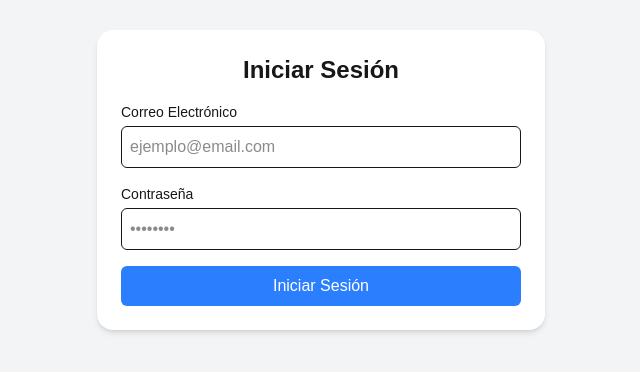
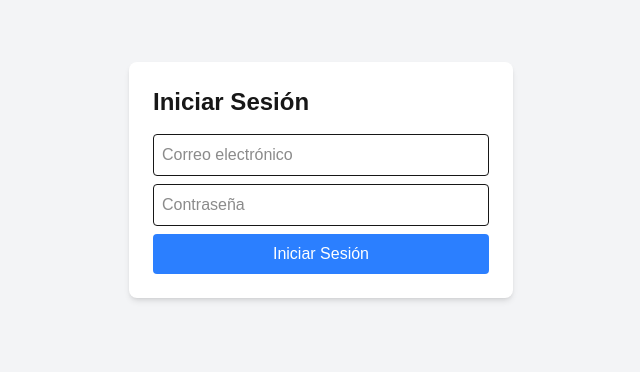
Before and after one commit to udb2025/DPS941proyecto1_CA140174, a Next.js app in the folder proyecto-gestion/: page /login in a window 1280 px wide. Shown: the part 220-592 px from the top of the page, without its empty margins (319-959 px from the left). Built offline with nearby package versions, Linux system fonts and the light colour scheme.

Commit message:
login con firebase

```diff
--- /dev/null
+++ b/proyecto-gestion/src/app/dashboard/page.tsx
@@ -0,0 +1,49 @@
+"use client";
+
+import { useEffect, useState } from "react";
+import { auth } from "@/lib/firebase/firebaseConfig";
+import { useRouter } from "next/navigation";
+import { onAuthStateChanged, User } from "firebase/auth";
+import { logout } from "@/services/authService";
+
+export default function Dashboard() {
+  const [user, setUser] = useState<User | null>(null);
+  const router = useRouter();
+
+  useEffect(() => {
+    const unsubscribe = onAuthStateChanged(auth, (currentUser) => {
+      if (!currentUser) {
+        router.push("/login");
+      } else {
+        console.log("Usuario autenticado:", currentUser);
+        setUser(currentUser);
+      }
+    });
+
+    return () => unsubscribe();
+  }, [router]);
+
+  const handleLogout = async () => {
+    await logout();
+    router.push("/login"); // Redirigir al login después de cerrar sesión
+  };
+
+  return (
+    <div className="p-4">
+      <h1 className="text-2xl font-bold">Dashboard</h1>
+      {user ? (
+        <>
+          <p>Bienvenido, {user.email}</p>
+          <button
+            onClick={handleLogout}
+            className="mt-4 px-4 py-2 bg-red-500 text-white rounded"
+          >
+            Cerrar Sesión
+          </button>
+        </>
+      ) : (
+        <p>Cargando...</p>
+      )}
+    </div>
+  );
+}
--- a/proyecto-gestion/src/app/login/page.tsx
+++ b/proyecto-gestion/src/app/login/page.tsx
@@ -1,48 +1,50 @@
 "use client";
 
 import { useState } from "react";
+import { useRouter } from "next/navigation";
+import { login } from "@/services/authService";
 
 export default function LoginPage() {
   const [email, setEmail] = useState("");
   const [password, setPassword] = useState("");
+  const [error, setError] = useState("");
+  const router = useRouter();
 
-  const handleSubmit = (e: React.FormEvent) => {
+  const handleSubmit = async (e: React.FormEvent) => {
     e.preventDefault();
-    console.log("Iniciar sesión con:", email, password);
+    try {
+      await login(email, password);
+      console.log("Redirigiendo a dashboard...");
+      router.push("/dashboard")
+    } catch (err) {
+      console.error("Error en login:", error);
+      setError("Error al iniciar sesión. Verifica tus credenciales.");
+    }
   };
 
   return (
-    <div className="flex min-h-screen items-center justify-center bg-gray-100">
-      <div className="w-full max-w-md p-6 bg-white rounded-2xl shadow-md">
-        <h2 className="text-2xl font-bold text-center">Iniciar Sesión</h2>
-        <form className="mt-4 space-y-4" onSubmit={handleSubmit}>
-          <div>
-            <label className="block text-sm font-medium">Correo Electrónico</label>
+    <div className="flex items-center justify-center h-screen bg-gray-100">
+      <form onSubmit={handleSubmit} className="bg-white p-6 rounded-lg shadow-md w-96">
+        <h2 className="text-2xl font-bold mb-4">Iniciar Sesión</h2>
+        {error && <p className="text-red-500">{error}</p>}
         <input
           type="email"
-              className="w-full mt-1 p-2 border rounded-md"
-              placeholder="ejemplo@email.com"
+          placeholder="Correo electrónico"
           value={email}
           onChange={(e) => setEmail(e.target.value)}
-              required
+          className="w-full p-2 border rounded mb-2"
         />
-          </div>
-          <div>
-            <label className="block text-sm font-medium">Contraseña</label>
         <input
           type="password"
-              className="w-full mt-1 p-2 border rounded-md"
-              placeholder="••••••••"
+          placeholder="Contraseña"
           value={password}
           onChange={(e) => setPassword(e.target.value)}
-              required
+          className="w-full p-2 border rounded mb-2"
         />
-          </div>
-          <button type="submit" className="w-full bg-blue-500 text-white py-2 rounded-md hover:bg-blue-600">
+        <button type="submit" className="w-full bg-blue-500 text-white py-2 rounded">
           Iniciar Sesión
         </button>
       </form>
     </div>
-    </div>
   );
 }
--- /dev/null
+++ b/proyecto-gestion/src/lib/firebase/firebaseConfig.ts
@@ -0,0 +1,23 @@
+// Import the functions you need from the SDKs you need
+import { initializeApp } from "firebase/app";
+import { getAuth } from "firebase/auth";
+import { getFirestore } from "firebase/firestore";
+// TODO: Add SDKs for Firebase products that you want to use
+// https://firebase.google.com/docs/web/setup#available-libraries
+
+// Your web app's Firebase configuration
+// For Firebase JS SDK v7.20.0 and later, measurementId is optional
+const firebaseConfig = {
+  apiKey: "AIzaSyCH2cHqaev1uvAjHYCf_m-EzR5jR2SYKXY",
+  authDomain: "udb-ca140174-dps941.firebaseapp.com",
+  projectId: "udb-ca140174-dps941",
+  storageBucket: "udb-ca140174-dps941.firebasestorage.app",
+  messagingSenderId: "831254193227",
+  appId: "1:831254193227:web:ce1024274b89945802d9ce",
+  measurementId: "G-H788DCHL7R"
+};
+
+// Initialize Firebase
+const app = initializeApp(firebaseConfig);
+export const auth = getAuth(app);
+export const db = getFirestore(app);
--- /dev/null
+++ b/proyecto-gestion/src/services/authService.ts
@@ -0,0 +1,23 @@
+import { auth } from "@/lib/firebase/firebaseConfig";
+import { signInWithEmailAndPassword, createUserWithEmailAndPassword, signOut } from "firebase/auth";
+
+
+export async function login(email: string, password: string) {
+  try {
+    const userCredential = await signInWithEmailAndPassword(auth, email, password);
+    console.log("Usuario autenticado:", userCredential.user);
+    return userCredential;
+  } catch (error) {
+    console.error("Error en login:", error);
+    throw error;
+  }
+}
+
+export const logout = async () => {
+  try {
+    await signOut(auth);
+    console.log("Sesión cerrada correctamente");
+  } catch (error) {
+    console.error("Error al cerrar sesión", error);
+  }
+};
```
Also changed, not shown: proyecto-gestion/package.json (+7 -6 lines), 1 other file (tests, documents, lock files or other folders). Lines whose indentation alone changed are shown as unchanged.
